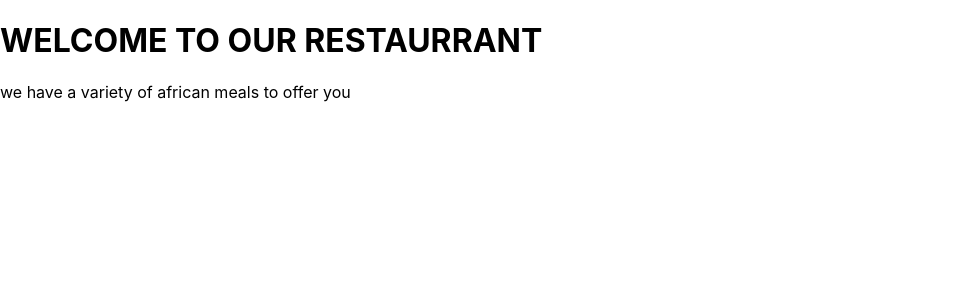
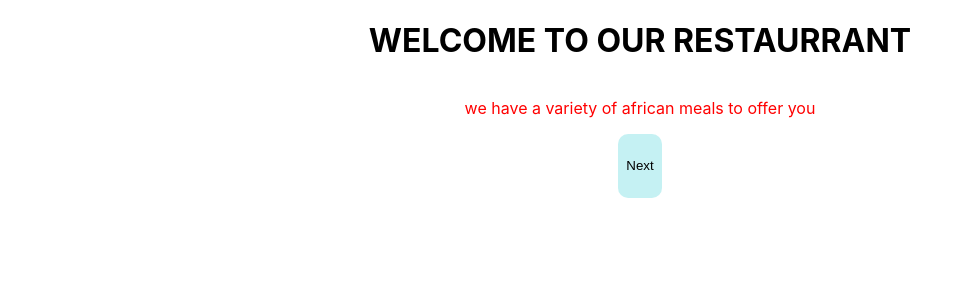
Before and after one commit to Nsairun/new-food-recipe-app, a React (Create React App) app: page / in a window 1280 px wide. Shown: the top 300 px of the page, without its empty margins (0-972 px from the left). Built offline with nearby package versions, Linux system fonts and the light colour scheme.

Commit message:
creating side Nav

```diff
--- a/package.json
+++ b/package.json
@@ -8,7 +8,7 @@
     "@testing-library/user-event": "^13.5.0",
     "react": "^18.2.0",
     "react-dom": "^18.2.0",
-    "react-router-dom": "^6.14.0",
+    "react-router-dom": "^6.21.3",
     "react-scripts": "^5.0.1",
     "web-vitals": "^2.1.4"
   },
--- a/src/App.jsx
+++ b/src/App.jsx
@@ -8,7 +8,7 @@ function App() {
     <BrowserRouter>
       <Routes>
         <Route index path="/" element={<LandingPage1 />} />
-        <Route path="/hero" element={<HeroPage />} />
+        <Route path="/heropage" element={<HeroPage />} />
       </Routes>
     </BrowserRouter>
   );
--- a/src/components/Oranisms/navBar/NavBar.jsx
+++ b/src/components/Oranisms/navBar/NavBar.jsx
@@ -11,7 +11,7 @@ function NavBar() {
       </div>
       <div className="navbar-search">
         <Fields />
-        <Button />
+        <Button props="search" />
       </div>
     </div>
   );
--- a/src/components/atoms/Button.jsx
+++ b/src/components/atoms/Button.jsx
@@ -1,10 +1,10 @@
 import React from 'react';
 import './button.css';
 
-function Button() {
+function Button(props) {
   return (
     <div>
-      <button type="button">Search</button>
+      <button type="button">{props}</button>
     </div>
   );
 }
--- a/src/components/page/HeroPage.jsx
+++ b/src/components/page/HeroPage.jsx
@@ -6,7 +6,7 @@ import FieldSection from '../Oranisms/field-section/Field-section';
 import FoodSection from '../Oranisms/food-section/Food-section';
 import image from '../../img.json';
 
-function LandingPage() {
+function HeroPage() {
   return (
     <div className="landingPage">
       <NavBar />
@@ -17,4 +17,4 @@ function LandingPage() {
   );
 }
 
-export default LandingPage;
+export default HeroPage;
--- a/src/components/page/LandingPage1.jsx
+++ b/src/components/page/LandingPage1.jsx
@@ -1,10 +1,28 @@
 import React from 'react';
+import { useNavigate } from 'react-router-dom';
 
 function LandingPage1() {
+  const Navigate = useNavigate();
+
+  const handleNavigate = () => {
+    Navigate('/heropage');
+  };
   return (
-    <div>
+    <div
+      style={{
+        display: 'flex',
+        alignItems: 'center',
+        justifyContent: 'center',
+        flexDirection: 'column',
+      }}
+    >
       <h1>WELCOME TO OUR RESTAURRANT</h1>
-      <p>we have a variety of african meals to offer you</p>
+      <p style={{ color: 'red' }}>
+        we have a variety of african meals to offer you
+      </p>
+      <button type="button" onClick={handleNavigate}>
+        Next
+      </button>
     </div>
   );
 }
```
Also changed, not shown: 1 other file (tests, documents, lock files or other folders).
